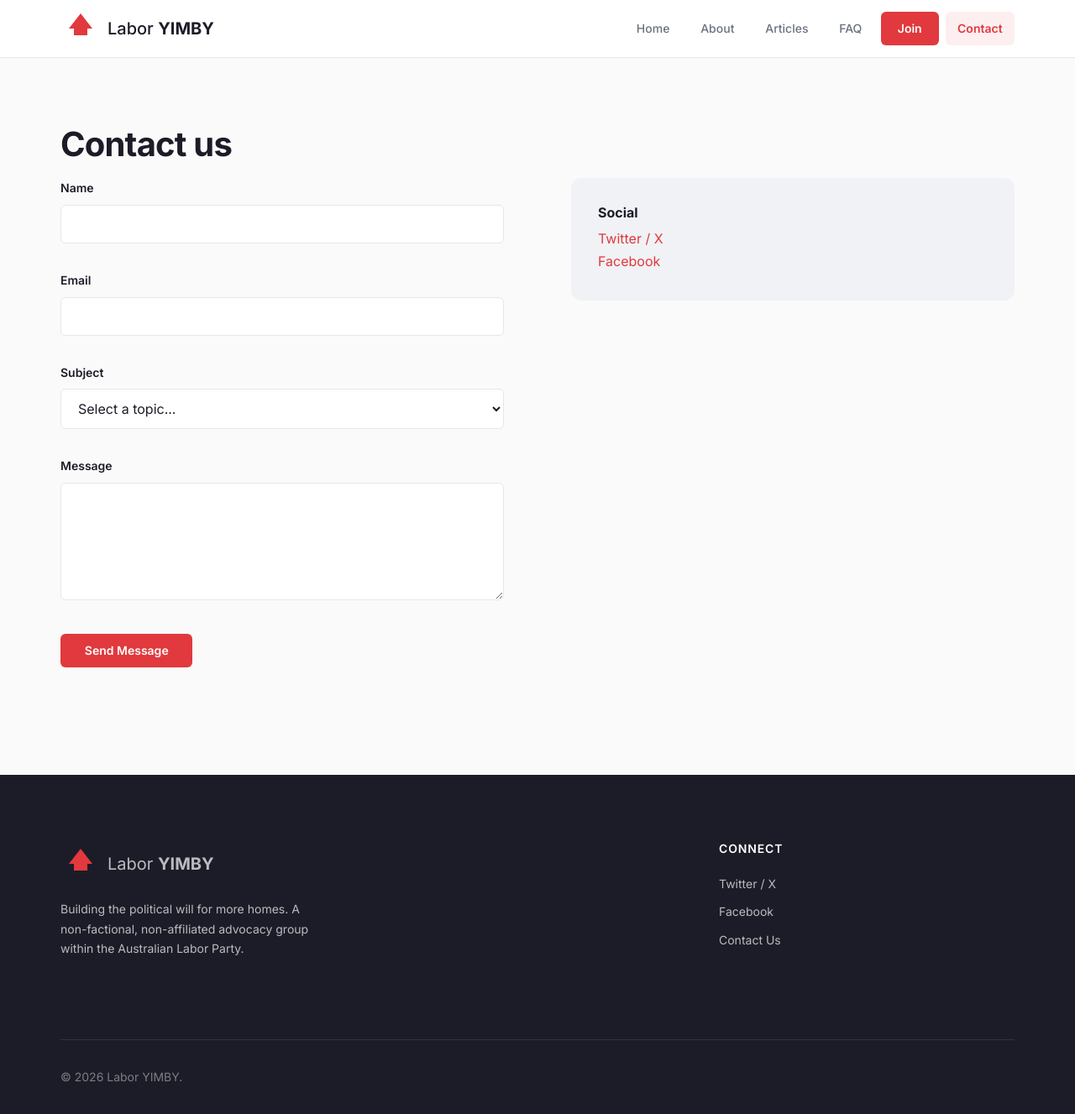
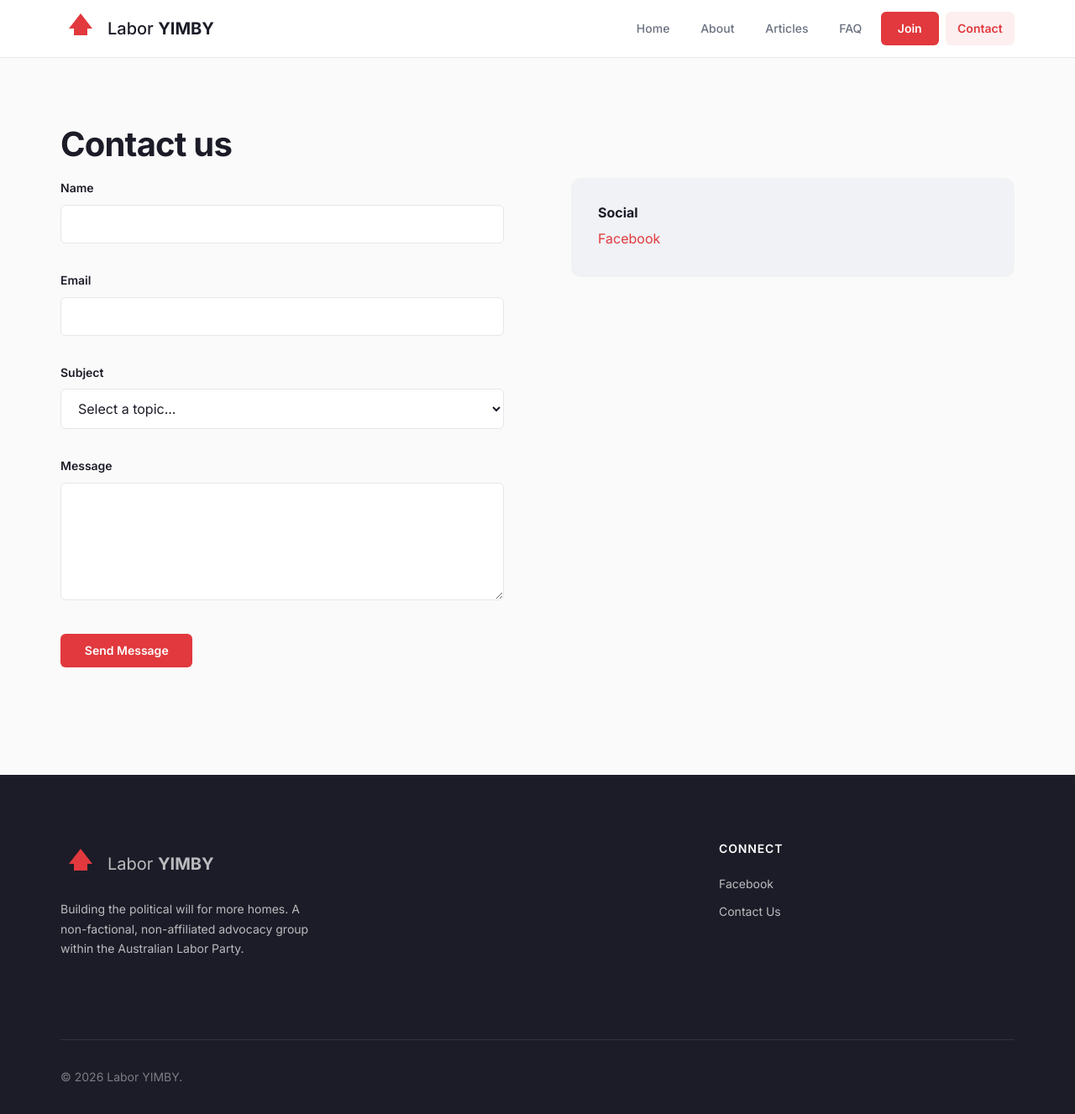
Before and after one commit to Labor-YIMBY/website, a Jekyll site: the page built from contact.md, in a window 1280 px wide and 1327 px high. Shown: the whole window at 84% size. Built offline with Jekyll 4.4.1, drawn with Linux system fonts in a browser that asks for light colours.

Commit message:
Update socials

```diff
--- a/_includes/footer.html
+++ b/_includes/footer.html
@@ -10,8 +10,7 @@
       </div>
       <div class="footer-social">
         <h4>Connect</h4>
-        <a href="https://twitter.com/LaborYIMBY" target="_blank" rel="noopener">Twitter / X</a>
-        <a href="https://facebook.com/LaborYIMBY" target="_blank" rel="noopener">Facebook</a>
+        <a href="https://www.facebook.com/people/Labor-YIMBY/61589764125927/" target="_blank" rel="noopener">Facebook</a>
         <a href="{{ "/contact/" | relative_url }}">Contact Us</a>
       </div>
     </div>
--- a/contact.md
+++ b/contact.md
@@ -39,8 +39,7 @@ layout: default
         <div class="contact-card">
           <h3>Social</h3>
           <p>
-            <a href="https://twitter.com/LaborYIMBY" target="_blank" rel="noopener">Twitter / X</a><br>
-            <a href="https://facebook.com/LaborYIMBY" target="_blank" rel="noopener">Facebook</a>
+            <a href="https://www.facebook.com/people/Labor-YIMBY/61589764125927/" target="_blank" rel="noopener">Facebook</a>
           </p>
         </div>
       </div>
```
Also changed, not shown: 13 other files.
